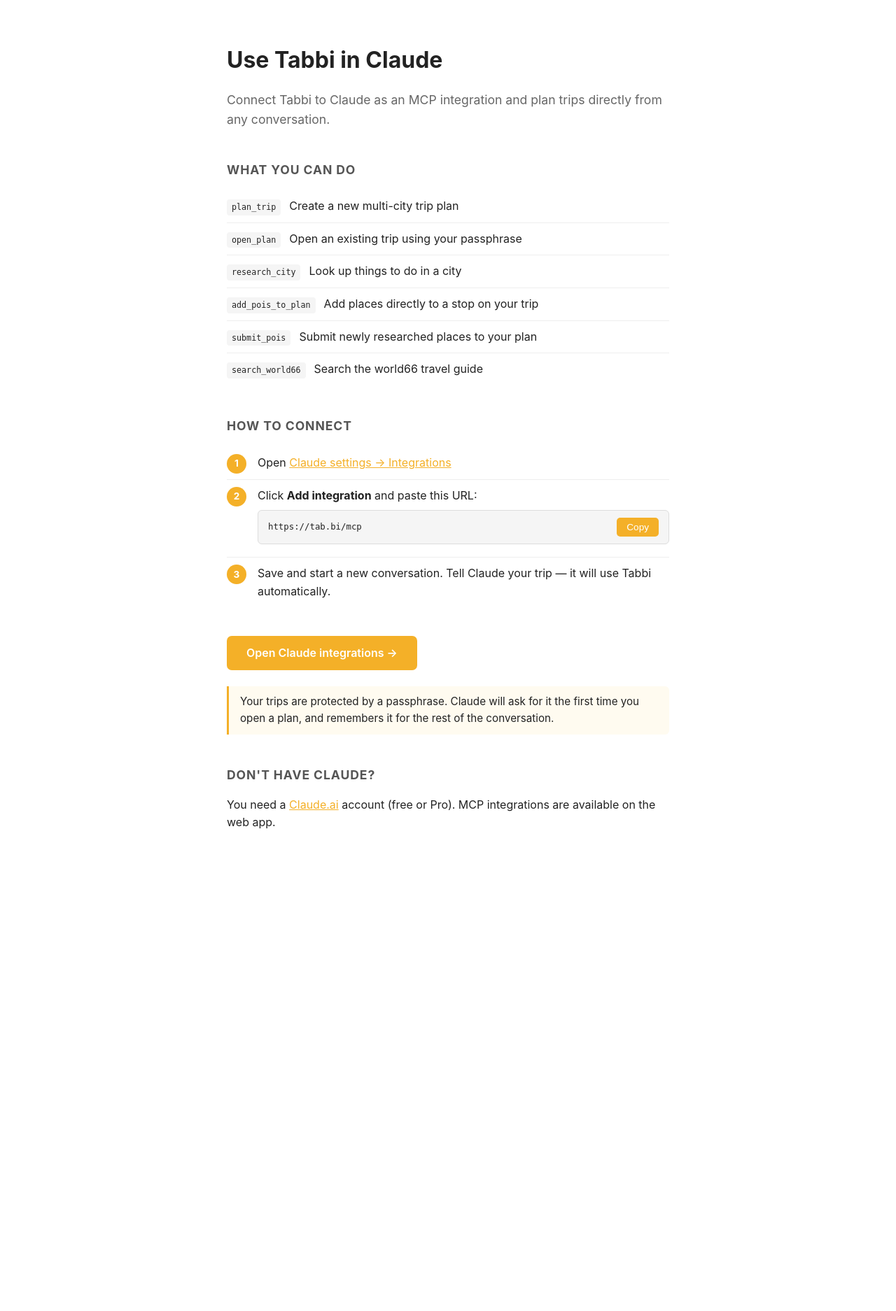
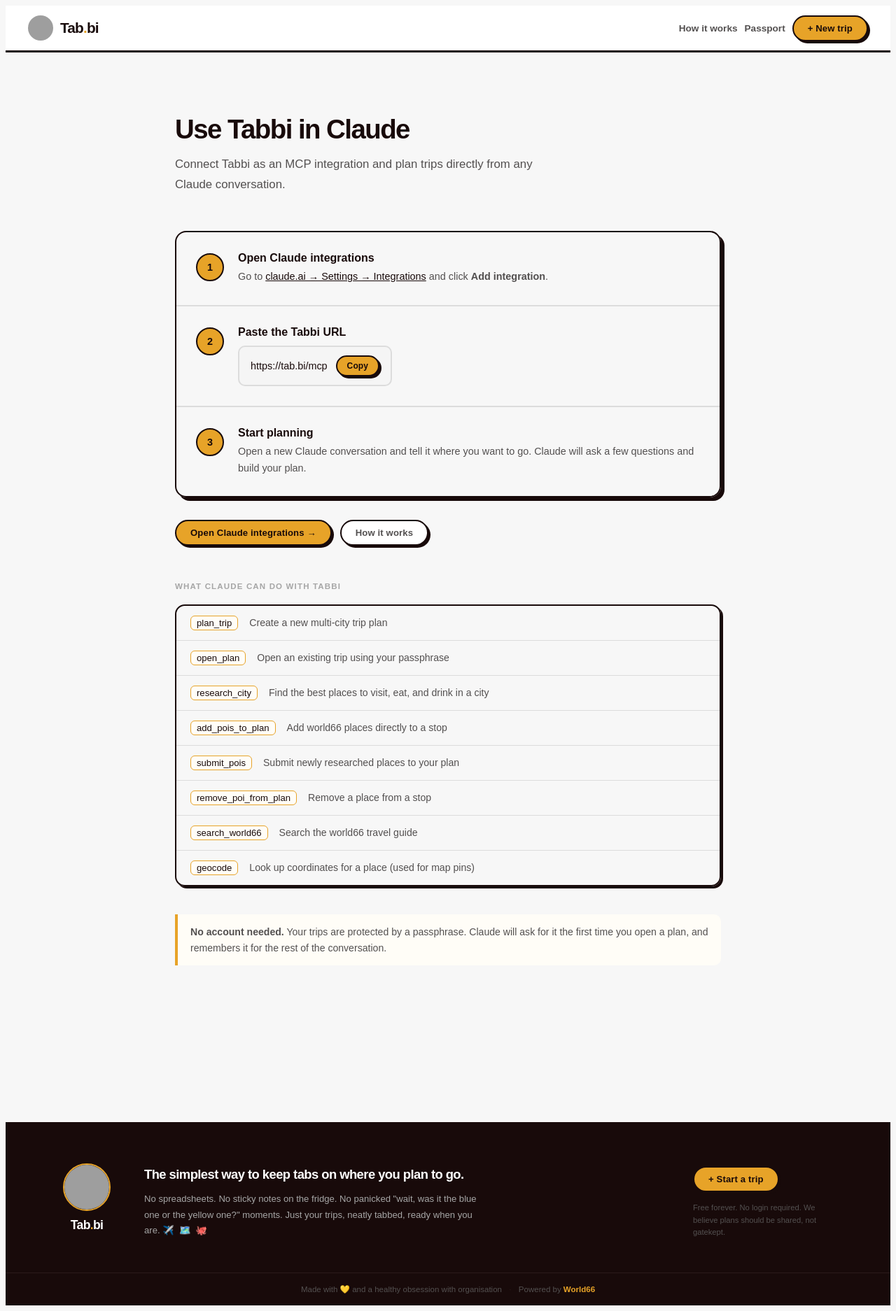
Before and after one commit to richardosinga/tabbi, a Django app: template templates/connect.html in a window 1280 px wide. Shown: the whole page at 70% size. Before the commit the page ends 1185 px from the top, so only its background shows below. Run offline with Django 4.2, Linux system fonts and the light colour scheme; the template is opened without the code that fills it, so the values that code supplies are empty; some web fonts are replaced; grey boxes are pictures that could not be loaded.

Commit message:
Add How it works page + rebuild Connect page in Tabbi design system
- /how-it-works/: new page explaining Tabbi + Claude MCP workflow,
  features (map, Do/Eat/Drink, budget, passphrase), linked from nav
- /connect/: rebuilt using plans/base.html template with updated tool
  list (remove_poi_from_plan, geocode added)
- Nav: 'How it works' link added to all pages
- CSS: hiw-page, connect-page styles added to tabbi.css

Co-Authored-By: Claude Sonnet 4.6 <noreply@anthropic.com>

```diff
--- a/static/plans/css/tabbi.css
+++ b/static/plans/css/tabbi.css
@@ -1963,3 +1963,54 @@ span.plan-poi-title--draft::after { content: none; }
 }
 .passport-input:focus { border-color: #e7a328; }
 .passport-hint { font-size: 0.78rem; color: #A6A6A6; }
+
+/* ── How it works + Connect pages ────────────────────────────────────────── */
+
+.hiw-page { max-width: 780px; margin: 0 auto; padding: 0 24px 80px; }
+
+.hiw-hero { margin: 48px 0 52px; }
+.hiw-hero h1 { font-size: 2.4rem; font-weight: 800; color: #180A0A; letter-spacing: -0.04em; margin: 0 0 14px; }
+.hiw-lead { font-size: 1.05rem; color: #535050; max-width: 560px; margin: 0 0 28px; line-height: 1.7; }
+.hiw-hero-actions { display: flex; gap: 12px; flex-wrap: wrap; }
+
+.hiw-steps { display: flex; flex-direction: column; gap: 0; margin-bottom: 60px; border: 2.5px solid #180A0A; border-radius: 16px; overflow: hidden; box-shadow: 5px 5px 0 #180A0A; }
+.hiw-step { display: flex; gap: 20px; align-items: flex-start; padding: 28px 28px; border-bottom: 2px solid #DCDCDC; }
+.hiw-step:last-child { border-bottom: none; }
+.hiw-step-num { min-width: 36px; height: 36px; background: #e7a328; color: #180A0A; border-radius: 50%; border: 2px solid #180A0A; display: flex; align-items: center; justify-content: center; font-weight: 800; font-size: 0.9rem; flex-shrink: 0; margin-top: 2px; }
+.hiw-step-body h2 { font-size: 1rem; font-weight: 800; color: #180A0A; margin: 0 0 6px; }
+.hiw-step-body p { color: #535050; margin: 0; font-size: 0.9rem; line-height: 1.65; }
+.hiw-step-body a { color: #180A0A; }
+.hiw-step-link { display: inline-block; margin-top: 8px; font-size: 0.85rem; font-weight: 700; color: #e7a328; text-decoration: none; }
+.hiw-step-link:hover { text-decoration: underline; }
+
+.hiw-section-title { font-size: 0.72rem; font-weight: 800; text-transform: uppercase; letter-spacing: 0.1em; color: #A6A6A6; margin: 0 0 20px; }
+
+.hiw-features { margin-bottom: 60px; }
+.hiw-feature-grid { display: grid; grid-template-columns: repeat(auto-fill, minmax(220px, 1fr)); gap: 16px; }
+.hiw-feature { background: #fffdf7; border: 2.5px solid #180A0A; border-radius: 14px; padding: 20px; box-shadow: 3px 3px 0 #180A0A; }
+.hiw-feature-icon { font-size: 1.5rem; margin-bottom: 10px; }
+.hiw-feature h3 { font-size: 0.9rem; font-weight: 800; color: #180A0A; margin: 0 0 6px; }
+.hiw-feature p { font-size: 0.82rem; color: #535050; margin: 0; line-height: 1.55; }
+
+.hiw-cta-block { text-align: center; padding: 48px 32px; background: #fffdf7; border: 2.5px solid #180A0A; border-radius: 16px; box-shadow: 5px 5px 0 #180A0A; }
+.hiw-cta-block h2 { font-size: 1.6rem; font-weight: 800; color: #180A0A; margin: 0 0 10px; letter-spacing: -0.03em; }
+.hiw-cta-block p { color: #535050; margin: 0 0 24px; }
+
+/* Connect page specifics */
+.connect-steps { display: flex; flex-direction: column; gap: 0; margin-bottom: 32px; border: 2.5px solid #180A0A; border-radius: 16px; overflow: hidden; box-shadow: 5px 5px 0 #180A0A; }
+.connect-step { display: flex; gap: 20px; align-items: flex-start; padding: 28px 28px; border-bottom: 2px solid #DCDCDC; }
+.connect-step:last-child { border-bottom: none; }
+
+.connect-url-row { display: flex; align-items: center; gap: 12px; background: #f5f5f5; border: 2px solid #DCDCDC; border-radius: 10px; padding: 12px 16px; margin-top: 10px; }
+.connect-url-row code { flex: 1; font-size: 0.9rem; color: #180A0A; word-break: break-all; }
+
+.connect-cta-row { display: flex; gap: 12px; flex-wrap: wrap; margin-bottom: 52px; }
+
+.connect-tools { margin-bottom: 40px; }
+.connect-tool-list { display: flex; flex-direction: column; gap: 0; border: 2.5px solid #180A0A; border-radius: 14px; overflow: hidden; box-shadow: 3px 3px 0 #180A0A; }
+.connect-tool { display: flex; gap: 16px; align-items: baseline; padding: 14px 20px; border-bottom: 1px solid #DCDCDC; font-size: 0.88rem; }
+.connect-tool:last-child { border-bottom: none; }
+.connect-tool code { background: #fffdf7; border: 1.5px solid #e7a328; border-radius: 6px; padding: 2px 8px; font-size: 0.82rem; white-space: nowrap; color: #180A0A; }
+.connect-tool span { color: #535050; }
+
+.connect-note { background: #fffdf7; border-left: 4px solid #e7a328; padding: 14px 18px; border-radius: 0 10px 10px 0; font-size: 0.88rem; color: #535050; line-height: 1.6; }
--- a/tabbi/urls.py
+++ b/tabbi/urls.py
@@ -9,6 +9,7 @@ urlpatterns = [
     path("", RedirectView.as_view(url="/plans/", permanent=False)),
     path("privacy/", TemplateView.as_view(template_name="privacy.html"), name="privacy"),
     path("connect/", TemplateView.as_view(template_name="connect.html"), name="connect"),
+    path("how-it-works/", TemplateView.as_view(template_name="how-it-works.html"), name="how_it_works"),
     path("plans/", include("plans.urls")),
     path("auth/", include("plans.auth_urls")),
     path("concierge/", include("concierge.urls")),
--- a/templates/connect.html
+++ b/templates/connect.html
@@ -1,83 +1,97 @@
-<!DOCTYPE html>
-<html lang="en">
-<head>
-  <meta charset="UTF-8">
-  <meta name="viewport" content="width=device-width, initial-scale=1.0">
-  <title>Connect to Claude — Tabbi</title>
-  <style>
-    * { box-sizing: border-box; }
-    body { font-family: -apple-system, BlinkMacSystemFont, "Segoe UI", sans-serif; max-width: 680px; margin: 60px auto; padding: 0 24px; color: #222; line-height: 1.6; }
-    h1 { font-size: 2em; margin-bottom: .2em; }
-    h2 { font-size: 1.1em; margin-top: 2.5em; color: #555; text-transform: uppercase; letter-spacing: .05em; }
-    .subtitle { color: #666; font-size: 1.1em; margin-bottom: 2.5em; }
-    .tools { list-style: none; padding: 0; margin: 0 0 2em; }
-    .tools li { padding: 10px 0; border-bottom: 1px solid #eee; display: flex; gap: 12px; align-items: baseline; }
-    .tools li:last-child { border-bottom: none; }
-    .tool-name { font-family: monospace; font-size: .9em; background: #f5f5f5; padding: 2px 7px; border-radius: 4px; white-space: nowrap; }
-    .steps { counter-reset: steps; list-style: none; padding: 0; }
-    .steps li { counter-increment: steps; padding: 10px 0 10px 44px; position: relative; border-bottom: 1px solid #eee; }
-    .steps li:last-child { border-bottom: none; }
-    .steps li::before { content: counter(steps); position: absolute; left: 0; top: 10px; width: 28px; height: 28px; background: #F4B028; color: #fff; border-radius: 50%; display: flex; align-items: center; justify-content: center; font-weight: 700; font-size: .85em; }
-    .url-box { display: flex; align-items: center; gap: 8px; background: #f5f5f5; border: 1px solid #ddd; border-radius: 6px; padding: 10px 14px; margin: 8px 0; }
-    .url-box code { flex: 1; font-size: .95em; word-break: break-all; }
-    .copy-btn { background: #F4B028; color: #fff; border: none; border-radius: 5px; padding: 6px 14px; cursor: pointer; font-size: .85em; white-space: nowrap; }
-    .copy-btn:hover { background: #d9941e; }
-    .cta { display: inline-block; margin-top: 1.5em; background: #F4B028; color: #fff; text-decoration: none; padding: 12px 28px; border-radius: 7px; font-weight: 600; font-size: 1em; }
-    .cta:hover { background: #d9941e; }
-    a { color: #F4B028; }
-    .note { background: #fffbf0; border-left: 3px solid #F4B028; padding: 10px 16px; border-radius: 0 6px 6px 0; font-size: .95em; margin: 1.5em 0; }
-  </style>
-</head>
-<body>
+{% extends "plans/base.html" %}
+{% load static %}
+{% block title %}Connect to Claude — Tab.bi{% endblock %}
+{% block content %}
+<div class="tabbi-page hiw-page">
 
+  <div class="hiw-hero">
     <h1>Use Tabbi in Claude</h1>
-  <p class="subtitle">Connect Tabbi to Claude as an MCP integration and plan trips directly from any conversation.</p>
-
-  <h2>What you can do</h2>
-  <ul class="tools">
-    <li><span class="tool-name">plan_trip</span> Create a new multi-city trip plan</li>
-    <li><span class="tool-name">open_plan</span> Open an existing trip using your passphrase</li>
-    <li><span class="tool-name">research_city</span> Look up things to do in a city</li>
-    <li><span class="tool-name">add_pois_to_plan</span> Add places directly to a stop on your trip</li>
-    <li><span class="tool-name">submit_pois</span> Submit newly researched places to your plan</li>
-    <li><span class="tool-name">search_world66</span> Search the world66 travel guide</li>
-  </ul>
-
-  <h2>How to connect</h2>
-  <ol class="steps">
-    <li>
-      Open <a href="https://claude.ai/settings/integrations" target="_blank">Claude settings → Integrations</a>
-    </li>
-    <li>
-      Click <strong>Add integration</strong> and paste this URL:
-      <div class="url-box">
-        <code id="mcp-url">https://tab.bi/mcp</code>
-        <button class="copy-btn" onclick="copyUrl()">Copy</button>
-      </div>
-    </li>
-    <li>
-      Save and start a new conversation. Tell Claude your trip — it will use Tabbi automatically.
-    </li>
-  </ol>
-
-  <a class="cta" href="https://claude.ai/settings/integrations" target="_blank">Open Claude integrations →</a>
-
-  <div class="note">
-    Your trips are protected by a passphrase. Claude will ask for it the first time you open a plan, and remembers it for the rest of the conversation.
+    <p class="hiw-lead">Connect Tabbi as an MCP integration and plan trips directly from any Claude conversation.</p>
   </div>
 
-  <h2>Don't have Claude?</h2>
-  <p>You need a <a href="https://claude.ai" target="_blank">Claude.ai</a> account (free or Pro). MCP integrations are available on the web app.</p>
+  <div class="connect-steps">
+    <div class="connect-step">
+      <div class="hiw-step-num">1</div>
+      <div class="hiw-step-body">
+        <h2>Open Claude integrations</h2>
+        <p>Go to <a href="https://claude.ai/settings/integrations" target="_blank" rel="noopener">claude.ai → Settings → Integrations</a> and click <strong>Add integration</strong>.</p>
+      </div>
+    </div>
+    <div class="connect-step">
+      <div class="hiw-step-num">2</div>
+      <div class="hiw-step-body">
+        <h2>Paste the Tabbi URL</h2>
+        <div class="connect-url-row">
+          <code id="mcp-url">https://tab.bi/mcp</code>
+          <button class="tabbi-btn tabbi-btn--sm" onclick="copyUrl()">Copy</button>
+        </div>
+      </div>
+    </div>
+    <div class="connect-step">
+      <div class="hiw-step-num">3</div>
+      <div class="hiw-step-body">
+        <h2>Start planning</h2>
+        <p>Open a new Claude conversation and tell it where you want to go. Claude will ask a few questions and build your plan.</p>
+      </div>
+    </div>
+  </div>
+
+  <div class="connect-cta-row">
+    <a href="https://claude.ai/settings/integrations" target="_blank" rel="noopener" class="tabbi-btn">Open Claude integrations →</a>
+    <a href="/how-it-works/" class="tabbi-btn tabbi-btn--ghost">How it works</a>
+  </div>
+
+  <div class="connect-tools">
+    <h2 class="hiw-section-title">What Claude can do with Tabbi</h2>
+    <div class="connect-tool-list">
+      <div class="connect-tool">
+        <code>plan_trip</code>
+        <span>Create a new multi-city trip plan</span>
+      </div>
+      <div class="connect-tool">
+        <code>open_plan</code>
+        <span>Open an existing trip using your passphrase</span>
+      </div>
+      <div class="connect-tool">
+        <code>research_city</code>
+        <span>Find the best places to visit, eat, and drink in a city</span>
+      </div>
+      <div class="connect-tool">
+        <code>add_pois_to_plan</code>
+        <span>Add world66 places directly to a stop</span>
+      </div>
+      <div class="connect-tool">
+        <code>submit_pois</code>
+        <span>Submit newly researched places to your plan</span>
+      </div>
+      <div class="connect-tool">
+        <code>remove_poi_from_plan</code>
+        <span>Remove a place from a stop</span>
+      </div>
+      <div class="connect-tool">
+        <code>search_world66</code>
+        <span>Search the world66 travel guide</span>
+      </div>
+      <div class="connect-tool">
+        <code>geocode</code>
+        <span>Look up coordinates for a place (used for map pins)</span>
+      </div>
+    </div>
+  </div>
+
+  <div class="connect-note">
+    <strong>No account needed.</strong> Your trips are protected by a passphrase. Claude will ask for it the first time you open a plan, and remembers it for the rest of the conversation.
+  </div>
+
+</div>
 
 <script>
 function copyUrl() {
-      navigator.clipboard.writeText(document.getElementById('mcp-url').textContent).then(() => {
-        const btn = document.querySelector('.copy-btn');
+  navigator.clipboard.writeText(document.getElementById('mcp-url').textContent).then(function() {
+    var btn = document.querySelector('.connect-url-row .tabbi-btn');
     btn.textContent = 'Copied!';
-        setTimeout(() => btn.textContent = 'Copy', 1500);
+    setTimeout(function() { btn.textContent = 'Copy'; }, 1500);
   });
 }
 </script>
-
-</body>
-</html>
+{% endblock %}
--- a/templates/plans/base.html
+++ b/templates/plans/base.html
@@ -18,6 +18,7 @@
     <span class="tabbi-nav-logo-text">Tab<span class="tabbi-nav-logo-dot">.</span>bi</span>
   </a>
   <div class="tabbi-nav-actions">
+    <a href="/how-it-works/" class="tabbi-nav-passport-link">How it works</a>
     {% if request.session.authenticated_passports %}
       {% with request.session.authenticated_passports|first as pp_slug %}
       <a href="/passport/{{ pp_slug }}/" class="tabbi-btn tabbi-btn--ghost">My passport</a>
```
Also changed, not shown: templates/how-it-works.html (added, +91 -0 lines). Lines whose indentation alone changed are shown as unchanged.
